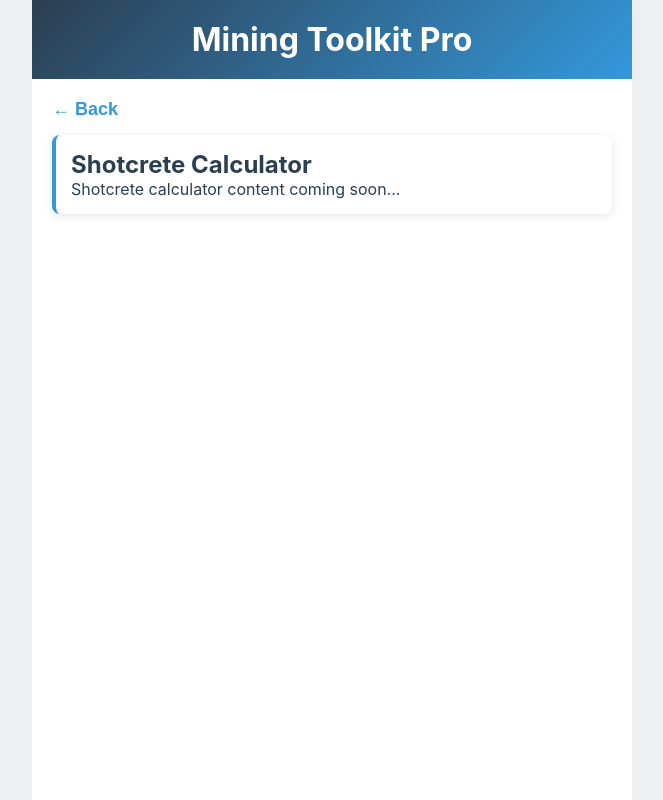
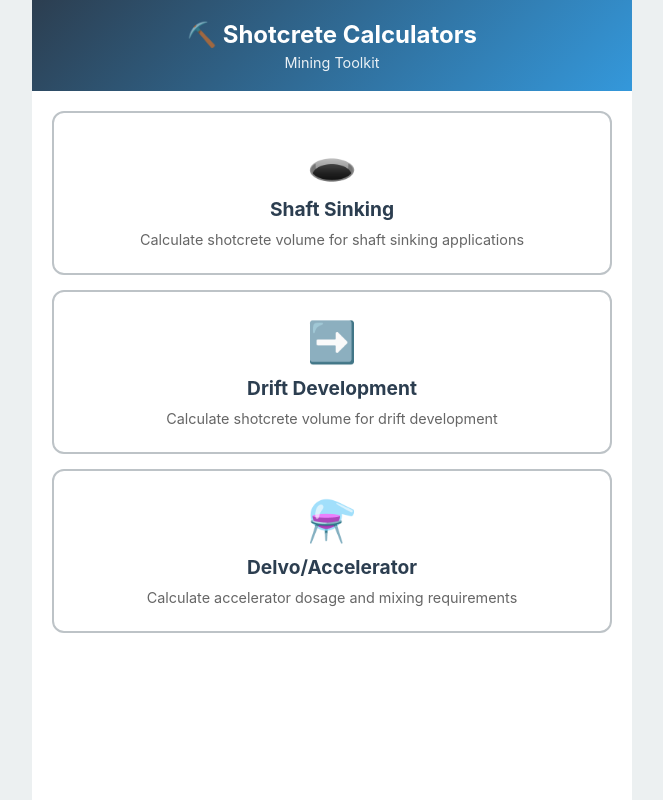
Before and after one commit to fy66c86sfw-collab/Mining-calculator-web, a plain HTML site: page shotcrete.html in a window 1280 px wide. Shown: the whole page, without its empty margins (308-971 px from the left). Drawn offline with Linux system fonts and the light colour scheme.

Commit message:
Update title and structure for Shotcrete Menu

```diff
--- a/shotcrete.html
+++ b/shotcrete.html
@@ -3,9 +3,14 @@
 <head>
     <meta charset="UTF-8">
     <meta name="viewport" content="width=device-width, initial-scale=1.0">
-    <title>Mining Toolkit - Shotcrete Calculator</title>
+    <title>Mining Toolkit - Shotcrete Menu</title>
     <style>
-        * { margin: 0; padding: 0; box-sizing: border-box; }
+        * {
+            margin: 0;
+            padding: 0;
+            box-sizing: border-box;
+        }
+
         :root {
             --primary: #2c3e50;
             --secondary: #3498db;
@@ -14,46 +19,110 @@
             --light: #ecf0f1;
             --border: #bdc3c7;
         }
+
         body {
             font-family: -apple-system, BlinkMacSystemFont, 'Segoe UI', Roboto, sans-serif;
             background: var(--light);
             color: var(--primary);
         }
-        .app-container { max-width: 600px; margin: 0 auto; background: white; min-height: 100vh; }
-        .header { background: linear-gradient(135deg, var(--primary), var(--secondary)); color: white; padding: 20px; text-align: center; }
-        .content { padding: 20px; }
-        .card { background: white; border-radius: 8px; padding: 15px; margin-bottom: 15px; box-shadow: 0 2px 8px rgba(0,0,0,0.1); border-left: 4px solid var(--secondary); }
-        .menu-cards { display: grid; grid-template-columns: 1fr 1fr; gap: 15px; margin-bottom: 20px; }
-        .menu-card { background: white; border: 2px solid var(--border); border-radius: 12px; padding: 25px; text-align: center; cursor: pointer; transition: all 0.3s; }
-        .menu-card:hover { border-color: var(--secondary); transform: translateY(-5px); }
-        .menu-icon { font-size: 40px; margin-bottom: 10px; }
-        .menu-card span { font-weight: 600; display: block; }
-        .back-btn { background: none; border: none; color: var(--secondary); cursor: pointer; font-size: 18px; font-weight: 700; margin-bottom: 15px; }
-        .section-title { font-size: 16px; font-weight: 700; margin-top: 15px; margin-bottom: 12px; padding-bottom: 8px; border-bottom: 2px solid var(--secondary); }
-        .form-group { margin-bottom: 15px; }
-        .form-group label { display: block; font-weight: 600; margin-bottom: 5px; font-size: 14px; }
-        .form-group input, .form-group select { width: 100%; padding: 10px; border: 2px solid var(--border); border-radius: 6px; font-size: 14px; }
-        .form-group input:focus, .form-group select:focus { outline: none; border-color: var(--secondary); }
-        .info-text { font-size: 12px; color: #7f8c8d; margin-top: 5px; font-style: italic; }
-        .btn { width: 100%; padding: 12px; border: none; border-radius: 8px; font-size: 14px; font-weight: 600; cursor: pointer; background: var(--secondary); color: white; margin-top: 15px; }
-        .btn:hover { background: #2980b9; }
-        .result-item { display: flex; justify-content: space-between; padding: 10px; background: var(--light); border-radius: 6px; margin-bottom: 8px; }
-        .result-label { font-weight: 600; }
-        .result-value { color: var(--secondary); font-weight: 700; }
-        .results-section { margin-top: 20px; display: none; }
-        .results-section.show { display: block; }
+
+        .app-container {
+            max-width: 600px;
+            margin: 0 auto;
+            background: white;
+            min-height: 100vh;
+        }
+
+        .header {
+            background: linear-gradient(135deg, var(--primary), var(--secondary));
+            color: white;
+            padding: 20px;
+            text-align: center;
+        }
+
+        .header h1 {
+            font-size: 1.5rem;
+            margin-bottom: 5px;
+        }
+
+        .header p {
+            font-size: 0.9rem;
+            opacity: 0.9;
+        }
+
+        .content {
+            padding: 20px;
+        }
+
+        .menu-cards {
+            display: grid;
+            grid-template-columns: 1fr;
+            gap: 15px;
+        }
+
+        .menu-card {
+            background: white;
+            border: 2px solid var(--border);
+            border-radius: 12px;
+            padding: 25px;
+            text-align: center;
+            cursor: pointer;
+            transition: all 0.3s ease;
+            text-decoration: none;
+            color: inherit;
+        }
+
+        .menu-card:hover {
+            border-color: var(--secondary);
+            box-shadow: 0 4px 12px rgba(52, 152, 219, 0.2);
+            transform: translateY(-2px);
+        }
+
+        .menu-card h2 {
+            font-size: 1.2rem;
+            margin-bottom: 10px;
+            color: var(--primary);
+        }
+
+        .menu-card p {
+            font-size: 0.9rem;
+            color: #666;
+        }
+
+        .menu-icon {
+            font-size: 2.5rem;
+            margin-bottom: 10px;
+        }
     </style>
 </head>
 <body>
-<div class="app-container">
-    <div class="header"><h1>Mining Toolkit Pro</h1></div>
-    <div class="content">
-<button class="back-btn" onclick="window.location.href='development.html'">← Back</button>
-<div class="card"><h2>Shotcrete Calculator</h2><p>Shotcrete calculator content coming soon...</p></div>
+    <div class="app-container">
+        <div class="header">
+            <h1>⛏️ Shotcrete Calculators</h1>
+            <p>Mining Toolkit</p>
+        </div>
+
+        <div class="content">
+            <div class="menu-cards">
+                <a href="shaft-sinking.html" class="menu-card">
+                    <div class="menu-icon">🕳️</div>
+                    <h2>Shaft Sinking</h2>
+                    <p>Calculate shotcrete volume for shaft sinking applications</p>
+                </a>
+
+                <a href="drift-development.html" class="menu-card">
+                    <div class="menu-icon">➡️</div>
+                    <h2>Drift Development</h2>
+                    <p>Calculate shotcrete volume for drift development</p>
+                </a>
+
+                <a href="delvo-accelerator.html" class="menu-card">
+                    <div class="menu-icon">⚗️</div>
+                    <h2>Delvo/Accelerator</h2>
+                    <p>Calculate accelerator dosage and mixing requirements</p>
+                </a>
+            </div>
+        </div>
     </div>
-</div>
-<script>
-
-</script>
 </body>
 </html>
```
